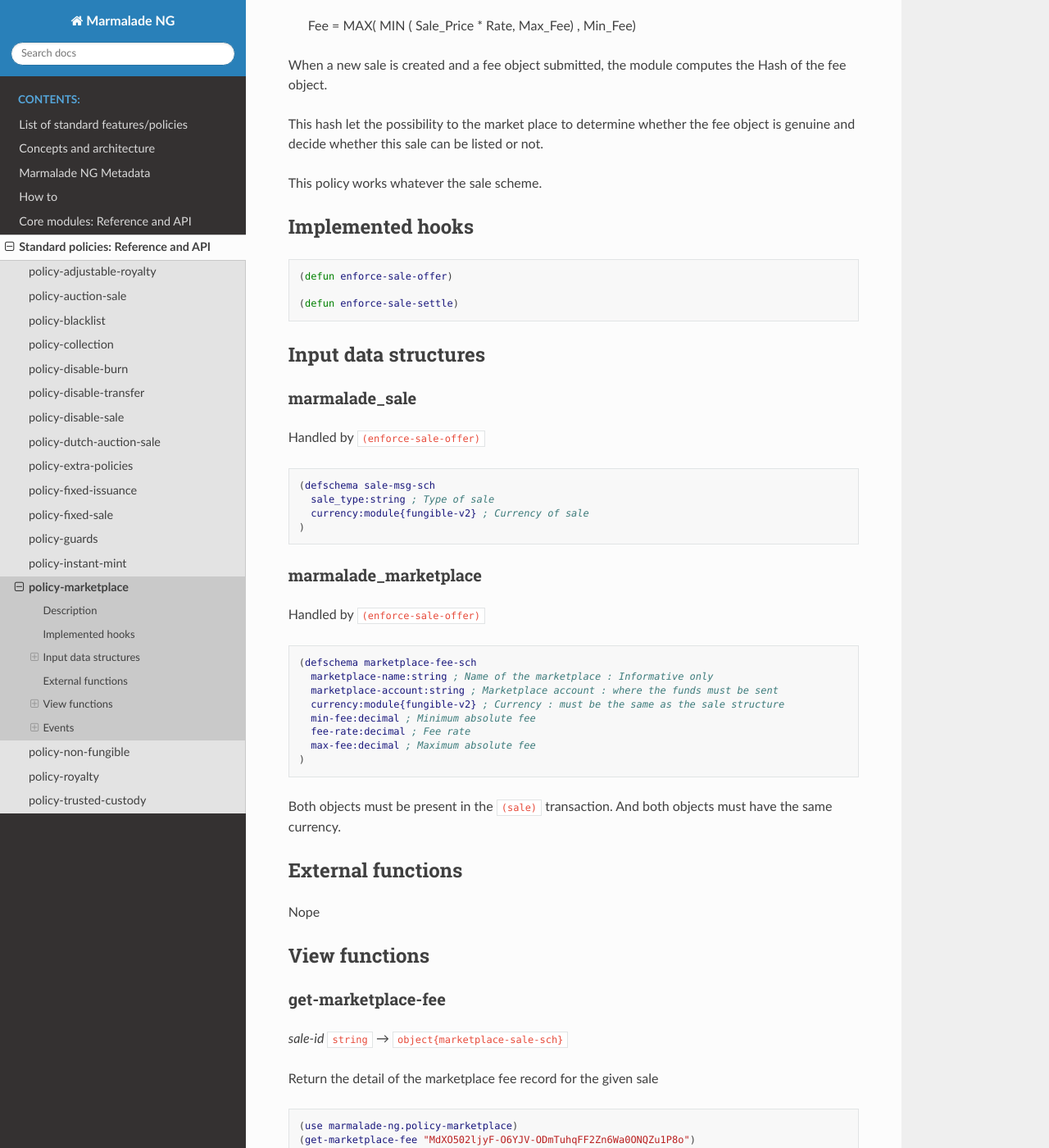
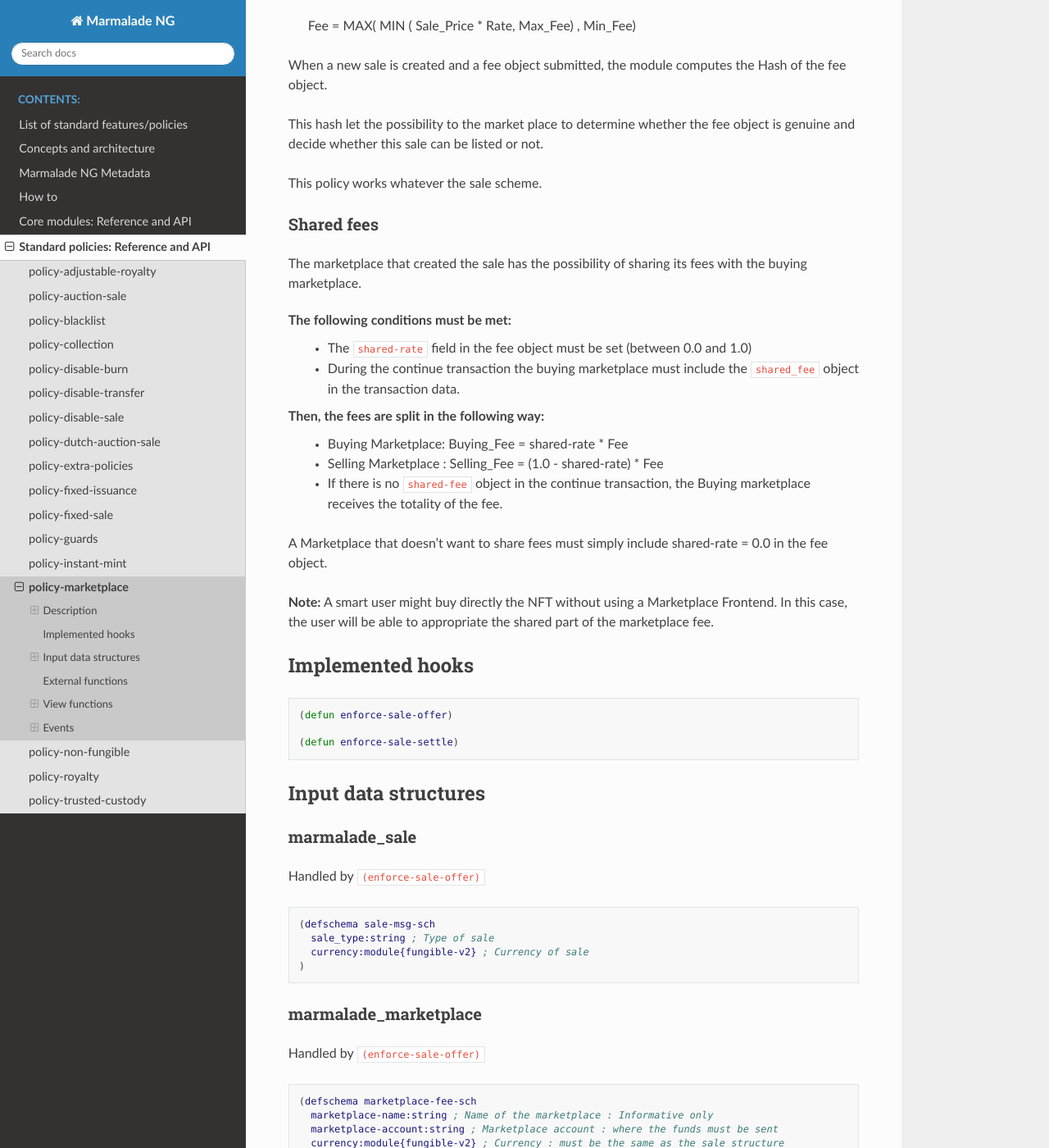
Before and after one commit to Marmalade-NG/marmalade-ng, a Sphinx documentation site: the page built from doc/source/policy-marketplace.rst, in a window 1280 px wide and 1400 px high, scrolled down 493 px. Shown: the whole window at 82% size. Built offline with Sphinx 7.4.7 and the Read the Docs theme 2.0.0, drawn with Linux system fonts in a browser that asks for light colours; some of the changed text lies outside the part shown.

Commit message:
Update doc

```diff
--- a/doc/source/policy-marketplace.rst
+++ b/doc/source/policy-marketplace.rst
@@ -26,6 +26,25 @@ This hash let the possibility to the market place to determine whether the fee o
 whether this sale can be listed or not.
 
 This policy works whatever the sale scheme.
+
+Shared fees
+~~~~~~~~~~~
+The marketplace that created the sale has the possibility of sharing its fees with the buying marketplace.
+
+The following conditions must be met:
+  - The ``shared-rate`` field in the fee object must be set (between 0.0 and 1.0)
+  - During the continue transaction the buying marketplace must include the ``shared_fee`` object in the transaction data.
+
+Then, the fees are split in the following way:
+   - Buying Marketplace: Buying_Fee = shared-rate * Fee
+   - Selling Marketplace : Selling_Fee = (1.0 - shared-rate) * Fee
+   - If there is no ``shared-fee`` object in the continue transaction, the Buying marketplace receives the totality of the fee.
+
+A Marketplace that doesn't want to share fees must simply include shared-rate = 0.0 in the fee object.
+
+**Note:** A smart user might buy directly the NFT without using a Marketplace Frontend. In this case, the user
+will be able to appropriate the shared part of the marketplace fee.
+
 
 Implemented hooks
 ^^^^^^^^^^^^^^^^^
@@ -66,11 +85,23 @@ Handled by ``(enforce-sale-offer)``
     min-fee:decimal ; Minimum absolute fee
     fee-rate:decimal ; Fee rate
     max-fee:decimal ; Maximum absolute fee
+    shared-rate:decimal; Share fee with the buying marketplace
   )
 
 Both objects must be present in the ``(sale)`` transaction. And both objects must
 have the same currency.
 
+shared-fee
+~~~~~~~~~~
+Handled by ``(enforce-sale-settle)``
+
+Optional object. If not present, the whole fee amount is paid to the initial market place.
+
+.. code:: lisp
+
+  (defschema shared-fee-msg
+    recipient:string ; Recipient account for the shared-fee
+  )
 
 
 External functions
@@ -98,7 +129,8 @@ Return the detail of the marketplace fee record for the given sale
                        "marketplace-account": "r.user.best-market",
                        "marketplace-name": "BestMarket",
                        "max-fee": 10000.0,
-                       "min-fee": 0.2},
+                       "min-fee": 0.2,
+                       "shared-rate":0.0},
    "marketplace-hash": "clALAwFdf6Xd17bVFGK1Jxo6b92TkNdZ2YHD4I3ZtKw",
    "sale-id": "MdXO502ljyF-O6YJV-ODmTuhqFF2Zn6Wa0ONQZu1P8o",
    "token-id": "t:QvuWzPPKhSlueC9hryQKJ-ItFPGtdOhDDhrD4q8lc-I"}
@@ -128,7 +160,8 @@ A marketplace should not rely blindly on these information. The marketplace must
                        "marketplace-account": "r.user.best-market",
                        "marketplace-name": "BestMarket",
                        "max-fee": 0.2,
-                       "min-fee": 0.0},
+                       "min-fee": 0.0,
+                       "shared-rate":0.0},
     "marketplace-hash": "zE-T8f_kTazOs7IuC-dNZ4Nf3KnkDymeozRb66QlrBk",
     "sale-id": "rmIkCdd9907zaaVDRhnkIiig1mZclYnkLbsGzgXuCLk",
     "token-id": "t:9Dh2pSjMjXLPERZnbE-aDuXQuquuOkgxSOgS-hYYX7Q"},
@@ -139,7 +172,8 @@ A marketplace should not rely blindly on these information. The marketplace must
                          "marketplace-account": "r.user.best-market",
                          "marketplace-name": "BestMarket",
                          "max-fee": 10000.0,
-                         "min-fee": 0.2},
+                         "min-fee": 0.2,
+                         "shared-rate":0.0},
      "marketplace-hash": "clALAwFdf6Xd17bVFGK1Jxo6b92TkNdZ2YHD4I3ZtKw",
      "sale-id": "MdXO502ljyF-O6YJV-ODmTuhqFF2Zn6Wa0ONQZu1P8o",
      "token-id": "t:QvuWzPPKhSlueC9hryQKJ-ItFPGtdOhDDhrD4q8lc-I"}
@@ -168,7 +202,8 @@ Return the details of the market place fee record for a given market hash.
                        "marketplace-account": "r.user.best-market",
                        "marketplace-name": "BestMarket",
                        "max-fee": 0.2,
-                       "min-fee": 0.0},
+                       "min-fee": 0.0,
+                       "shared-rate":0.0},
     "marketplace-hash": "zE-T8f_kTazOs7IuC-dNZ4Nf3KnkDymeozRb66QlrBk",
     "sale-id": "rmIkCdd9907zaaVDRhnkIiig1mZclYnkLbsGzgXuCLk",
     "token-id": "t:9Dh2pSjMjXLPERZnbE-aDuXQuquuOkgxSOgS-hYYX7Q"}
```
